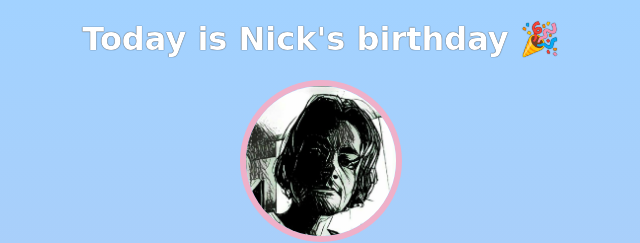
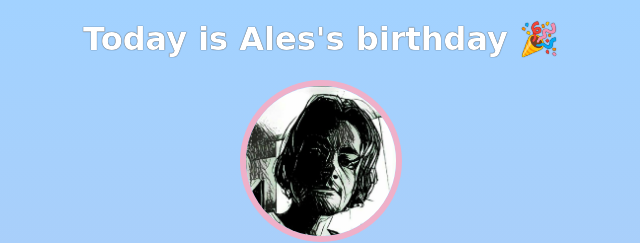
Before and after one commit to axxel1982/birthday-gift-site, a plain HTML site: page index.html in a window 1280 px wide. Shown: the top 243 px of the page, 319-959 px from the left. Drawn offline with nearby package versions, Linux system fonts and the light colour scheme; a web font is replaced by a local one.

Commit message:
Update index.html
cambio nome

```diff
--- a/index.html
+++ b/index.html
@@ -7,7 +7,7 @@
     </head>
     <body>
         <div id="header">
-            <h1>Today is Nick's birthday 🎉</h1>
+            <h1>Today is Ales's birthday 🎉</h1>
             <img id="bff-img" src="images/ale.jpg">
             <h2 id="bday-age">24 years old</h2>
             <h4 id="bday-date">01.11.2022</h4>
```
